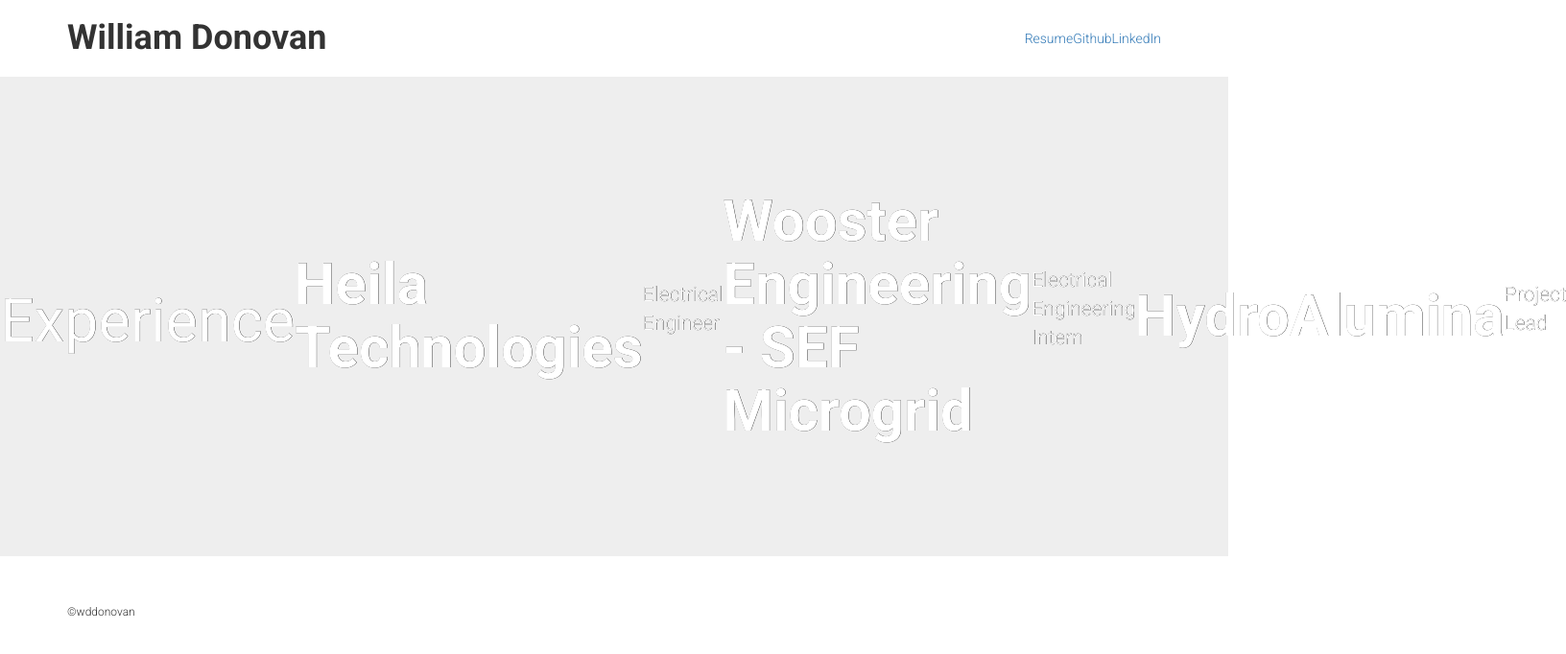
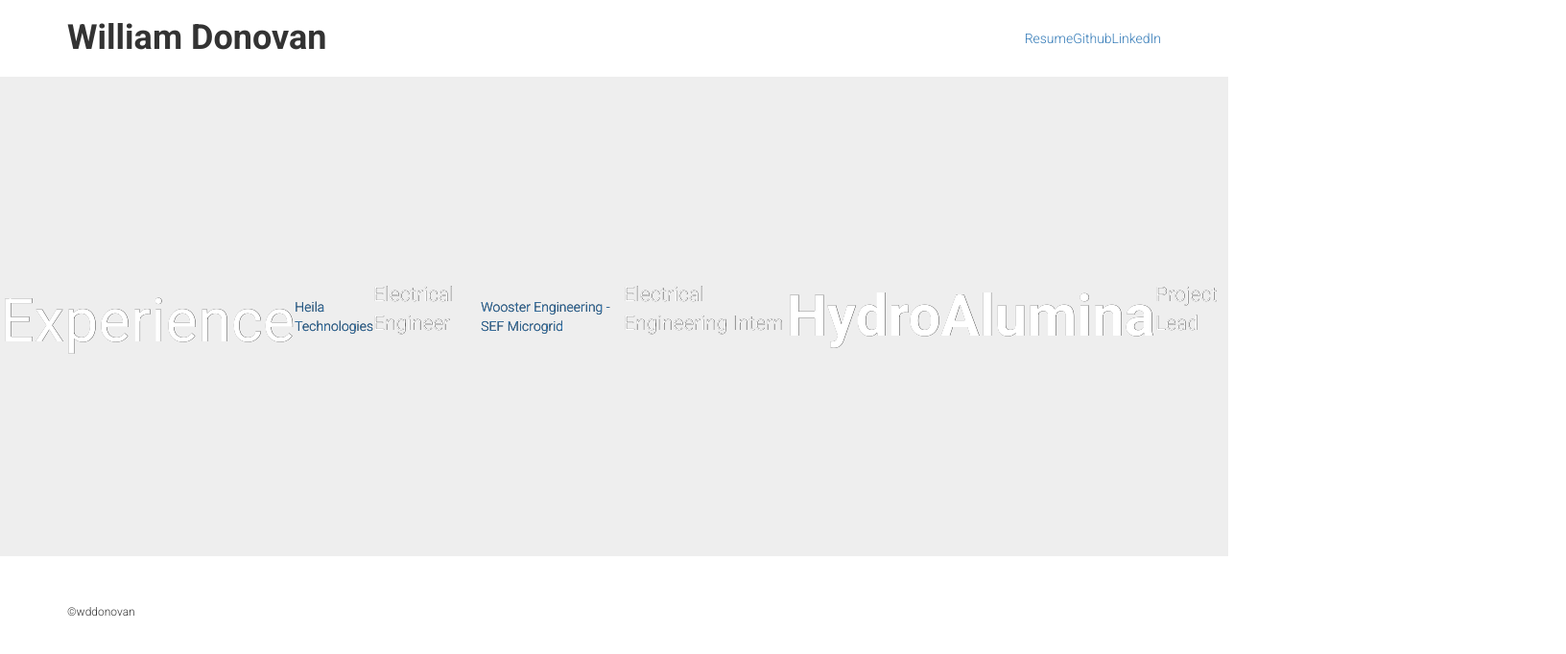
Before and after one commit to wddonovan/myfirstwebsite, a plain HTML site: page index.html in a window 1280 px wide. Shown: the whole page at 96% size, 1632 px wide, since content can reach past the window. Drawn offline with nearby package versions, Linux system fonts and the light colour scheme; files that its build step writes are made by us from their sources.

Commit message:
Update index.html

```diff
--- a/index.html
+++ b/index.html
@@ -26,9 +26,9 @@
   </header>
   <section class="jumbotron">
     <h1>Experience</h1>
-    <h2>Heila Technologies</h2>
+    <a href="https://heilatech.com/">Heila Technologies</a>
     <p>Electrical Engineer</p>
-    <h2>Wooster Engineering - SEF Microgrid</h2>
+    <a href="https://sefmicrogrid.com/">Wooster Engineering - SEF Microgrid</a>
     <p>Electrical Engineering Intern</p>
     <h2>HydroAlumina</h2>
     <p>Project Lead</p>
```
